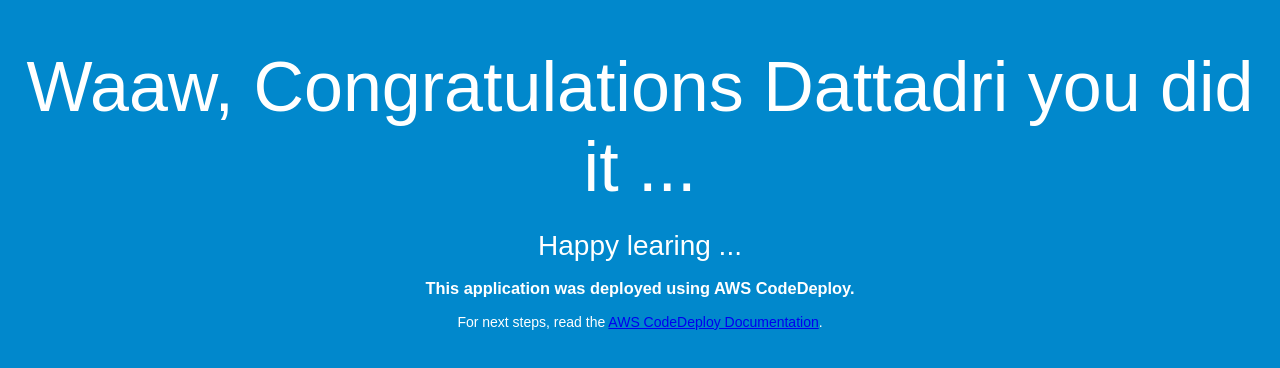
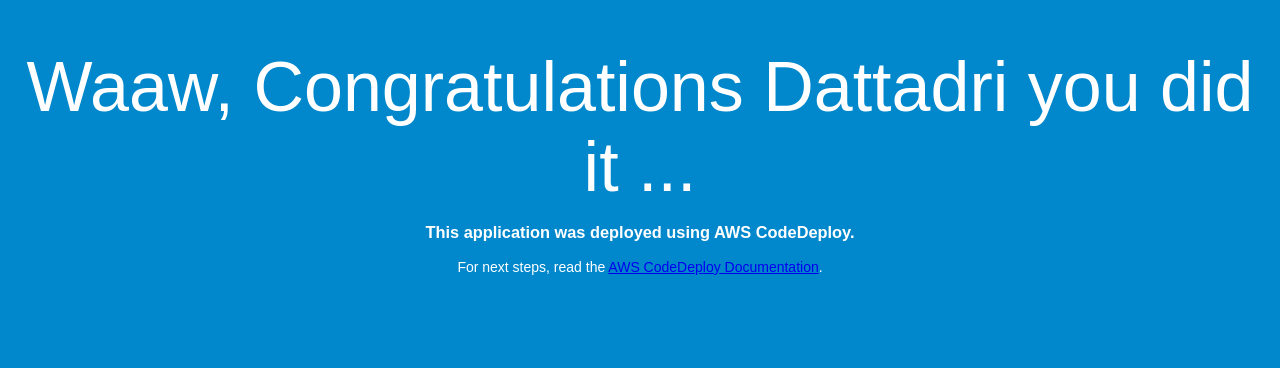
Before and after one commit to Dattadrich/aws-codedeploye-codepipeline, a plain HTML site: page index.html in a window 1280 px wide. Drawn offline with Linux system fonts and the light colour scheme.

Commit message:
Update index.html

```diff
--- a/index.html
+++ b/index.html
@@ -27,7 +27,6 @@
 <body>
   <div align="center">
     <h1>Waaw, Congratulations Dattadri you did it ...</h1>
-    <h2>Happy learing ...</h2>
     <h3>This application was deployed using AWS CodeDeploy.</h3>
     <p>For next steps, read the <a href="http://aws.amazon.com/documentation/codedeploy">AWS CodeDeploy Documentation</a>.</p>
   </div>
```
